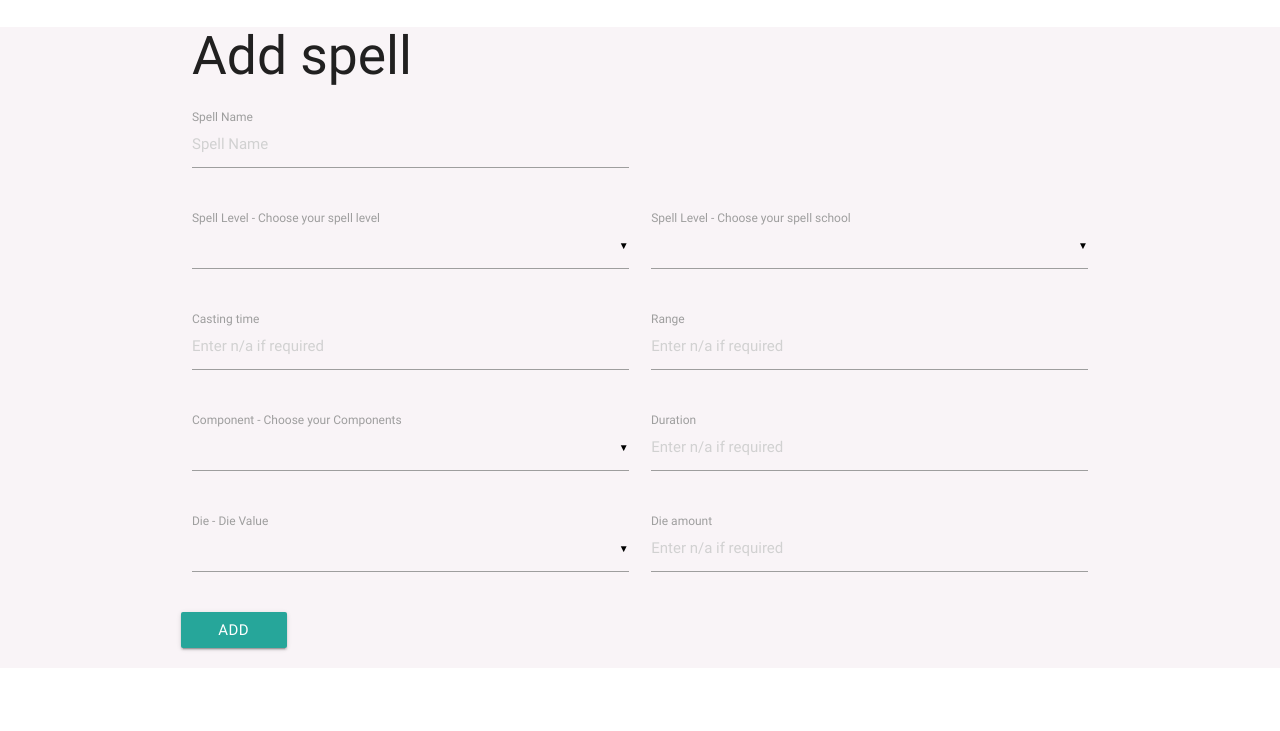
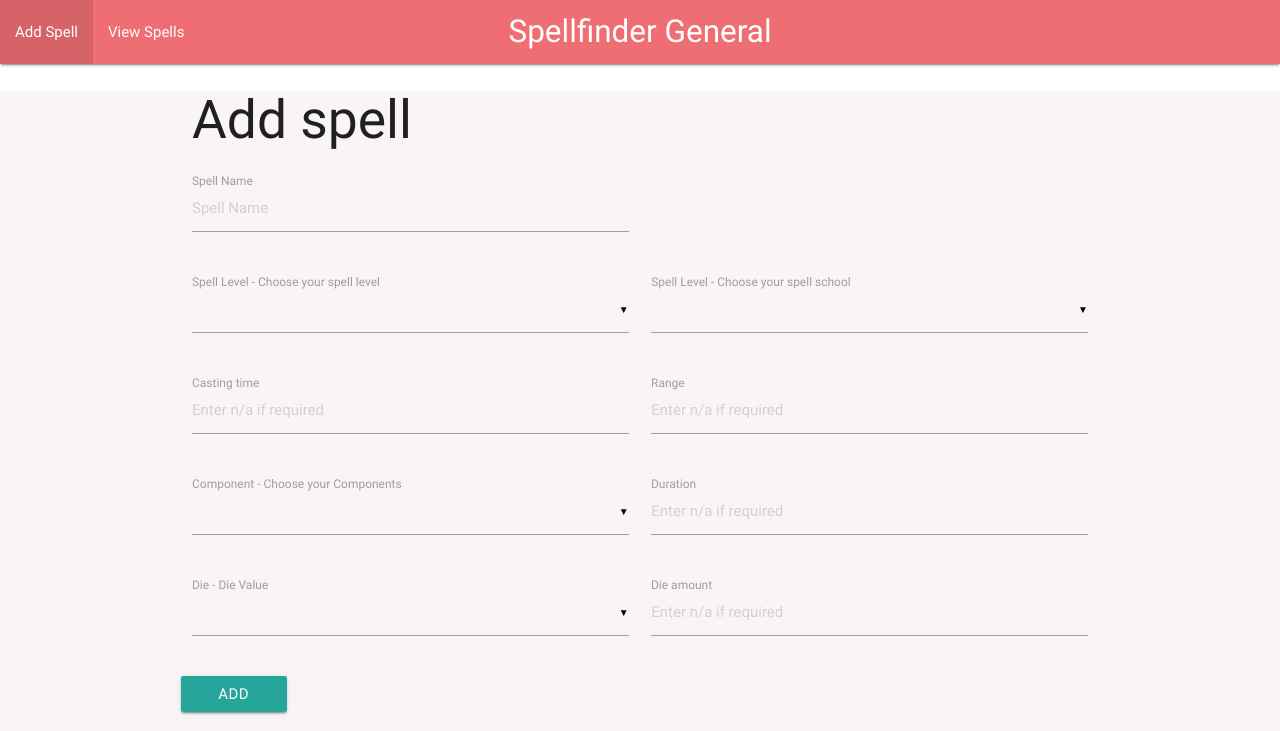
Before and after one commit to JackSnowdon/spellbook, a Flask app: page /add_spell in a window 1280 px wide. Shown: the top 731 px of the page. Run offline with Flask 2, Linux system fonts and the light colour scheme; data that the repository does not hold is empty; some libraries are stand-ins or nearby versions.

Commit message:
added and wired up navbar

```diff
--- a/templates/base.html
+++ b/templates/base.html
@@ -12,6 +12,18 @@
 </head>
 
 <body>
+    <header>
+        <nav>
+            <div class="nav-wrapper">
+                <a href="{{url_for('browse_spells')}}" class="brand-logo center">Spellfinder General</a>
+                <ul id="nav-mobile" class="left hide-on-med-and-down">
+                    <li><a href="{{url_for('add_spell')}}">Add Spell</a></li>
+                    <li><a href="{{url_for('browse_spells')}}">View Spells</a></li>
+                    <!--- <li><a href="collapsible.html">JavaScript</a></li> --->
+                </ul>
+            </div>
+        </nav>
+    </header>
     <div class="bg-color">
         <div class="container">
             {% block content %} {% endblock %}
```
